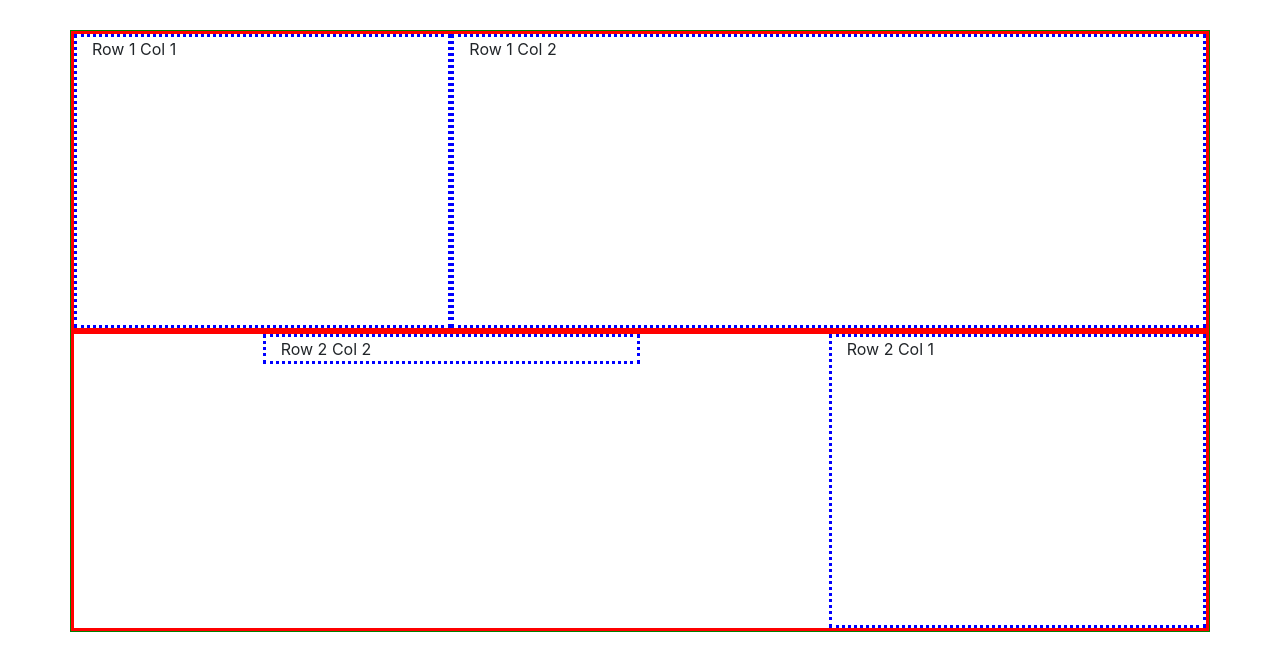
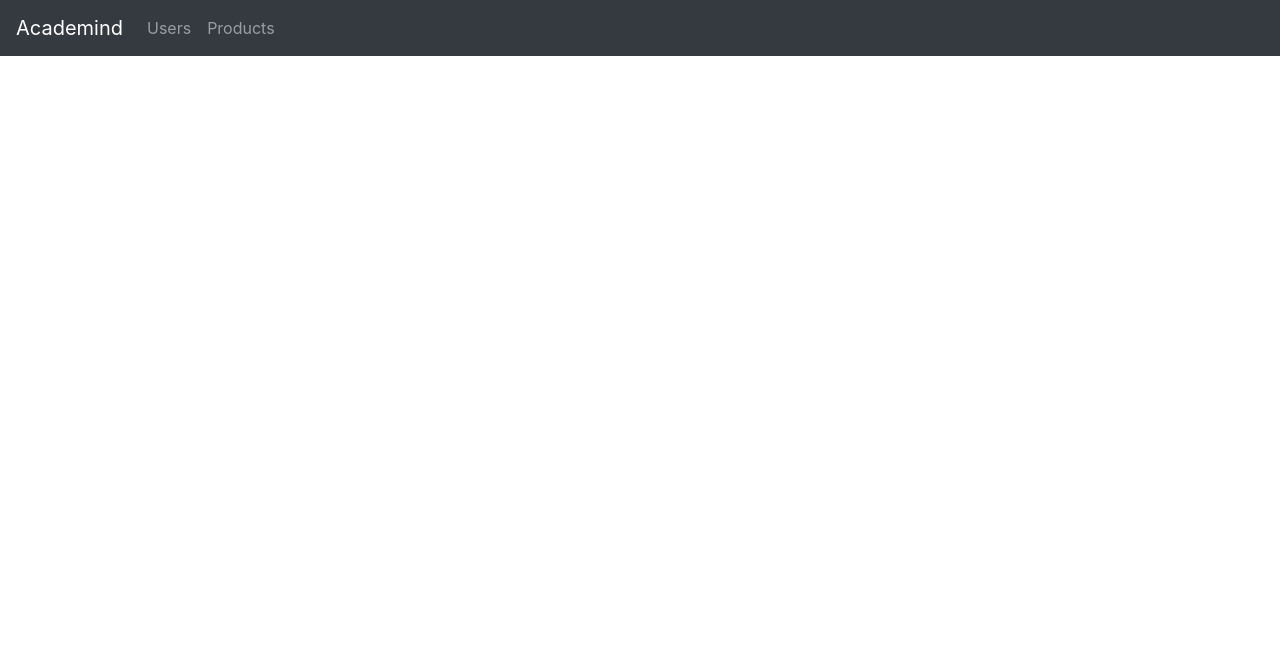
Before and after one commit to academind/bootstrap4-introduction, a plain HTML site: page index.html in a window 1280 px wide. Drawn offline with nearby package versions, Linux system fonts and the light colour scheme.

Commit message:
finished navbar

```diff
--- a/index.html
+++ b/index.html
@@ -8,45 +8,33 @@
     <title>Bootstrap 4 Introduction</title>
     <link rel="stylesheet" href="https://maxcdn.bootstrapcdn.com/bootstrap/4.0.0/css/bootstrap.min.css" integrity="sha384-Gn5384xqQ1aoWXA+058RXPxPg6fy4IWvTNh0E263XmFcJlSAwiGgFAW/dAiS6JXm"
         crossorigin="anonymous">
-    <style>
-        body {
-            margin: 30px;
-        }
-
-        .my-container {
-            border: 1px solid green;
-        }
-
-        .my-row {
-            border: 3px solid red;
-            height: 300px;
-        }
-
-        .my-col {
-            border: 3px dotted blue;
-        }
-    </style>
+    <link rel="stylesheet" href="main.css">
 </head>
 
 <body>
-    <div class="container my-container">
-        <div class="row my-row">
-            <div class="col-md-4 col-sm-6 my-col">
-                Row 1 Col 1
-            </div>
-            <div class="col-md-8 col-sm-6 my-col">
-                Row 1 Col 2
-            </div>
+    <nav class="navbar navbar-expand-sm navbar-dark bg-dark">
+        <a href="#" class="navbar-brand">Academind</a>
+        <button class="navbar-toggler" data-toggle="collapse" data-target="#navbarMenu">
+            <span class="navbar-toggler-icon"></span>
+        </button>
+        <div class="collapse navbar-collapse" id="navbarMenu">
+            <ul class="navbar-nav">
+                <li class="nav-item">
+                    <a href="#" class="nav-link">Users</a>
+                </li>
+                <li class="nav-item">
+                    <a href="#" class="nav-link">Products</a>
+                </li>
+            </ul>
         </div>
-        <div class="row justify-content-between align-items-stretch my-row">
-            <div class="col-4 my-col order-md-12">
-                Row 2 Col 1
-            </div>
-            <div class="col-4 offset-md-2 my-col align-self-start order-md-2">
-                Row 2 Col 2
-            </div>
-        </div>
-    </div>
+
+    </nav>
+    <script src="https://code.jquery.com/jquery-3.2.1.slim.min.js" integrity="sha384-KJ3o2DKtIkvYIK3UENzmM7KCkRr/rE9/Qpg6aAZGJwFDMVNA/GpGFF93hXpG5KkN"
+        crossorigin="anonymous"></script>
+    <script src="https://cdnjs.cloudflare.com/ajax/libs/popper.js/1.12.9/umd/popper.min.js" integrity="sha384-ApNbgh9B+Y1QKtv3Rn7W3mgPxhU9K/ScQsAP7hUibX39j7fakFPskvXusvfa0b4Q"
+        crossorigin="anonymous"></script>
+    <script src="https://maxcdn.bootstrapcdn.com/bootstrap/4.0.0/js/bootstrap.min.js" integrity="sha384-JZR6Spejh4U02d8jOt6vLEHfe/JQGiRRSQQxSfFWpi1MquVdAyjUar5+76PVCmYl"
+        crossorigin="anonymous"></script>
 </body>
 
 </html>
```
Also changed, not shown: main.css (added).
